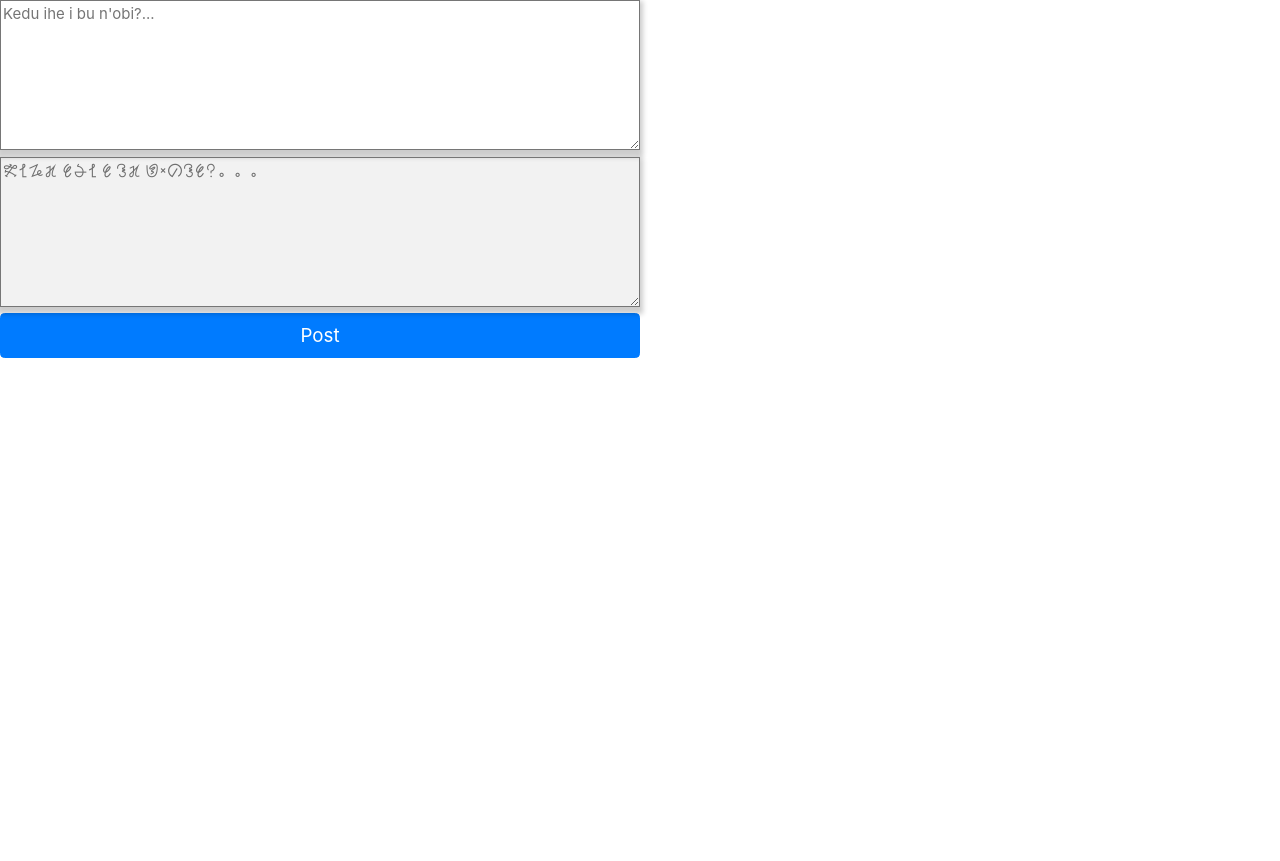
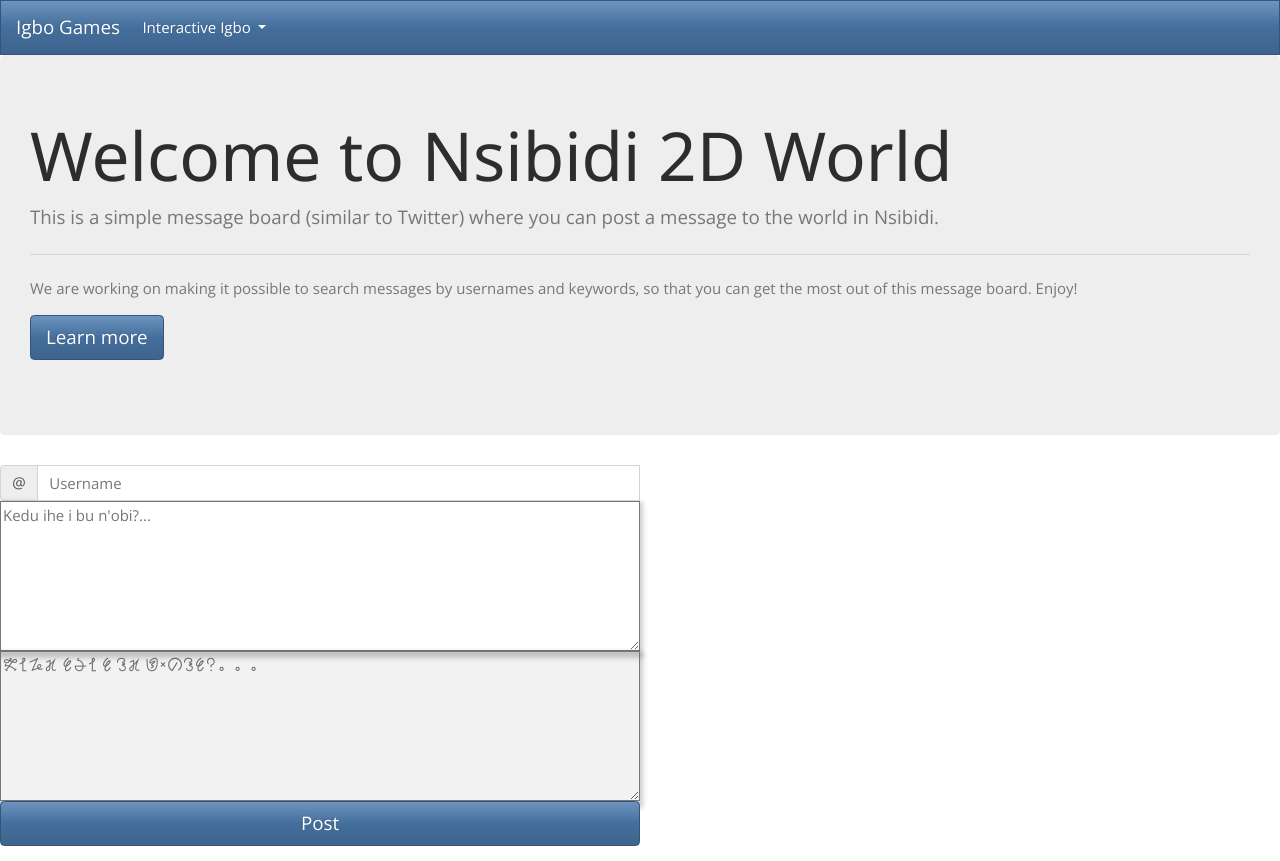
Before and after one commit to neurogirl47/Nsibidi-Twitter-ish, a plain HTML site: page index.html in a window 1280 px wide. Before the commit the page ends 800 px from the top, so only its background shows below. Drawn offline with nearby package versions, Linux system fonts and the light colour scheme; some packages are replaced by stand-ins of ours.

Commit message:
Add files via upload

```diff
--- a/index.html
+++ b/index.html
@@ -5,16 +5,50 @@
             <meta name="viewport" content="width=device-width, initial-scale=1.0">
             <link rel="stylesheet" href="w3.css">
             <link rel="stylesheet" href="https://stackpath.bootstrapcdn.com/bootstrap/4.4.1/css/bootstrap.min.css" integrity="sha384-Vkoo8x4CGsO3+Hhxv8T/Q5PaXtkKtu6ug5TOeNV6gBiFeWPGFN9MuhOf23Q9Ifjh" crossorigin="anonymous">
+            <link rel="stylesheet" href="https://bootswatch.com/4/spacelab/bootstrap.min.css">
             <link rel="stylesheet" href="style.css">
-            <title>Igbo Context Menu</title>
+            <title>Nsibidi2DWorld</title>
     </head>
     <body>
+        <nav class="navbar navbar-expand-lg navbar-dark bg-primary">
+                <a class="navbar-brand" href="/">Igbo Games</a>
+                <button class="navbar-toggler" type="button" data-toggle="collapse" data-target="#navbarNavDropdown" aria-controls="navbarNavDropdown" aria-expanded="false" aria-label="Toggle navigation">
+                  <span class="navbar-toggler-icon"></span>
+                </button>
+                <div class="collapse navbar-collapse" id="navbarNavDropdown">
+                        <ul class="navbar-nav">
+                                <li class="nav-item dropdown active">
+                                  <a class="nav-link dropdown-toggle" href="#" id="navbarDropdownMenuLink" data-toggle="dropdown" aria-haspopup="true" aria-expanded="false">
+                                    Interactive Igbo
+                                  </a>
+                                  <div class="dropdown-menu" aria-labelledby="navbarDropdownMenuLink">
+                                    <a class="dropdown-item" href="/">Akagu Meme Generator</a>
+                                    <a class="dropdown-item" href="/keyboard">Igbo Keyboard</a>
+                                    <a class="dropdown-item" href="/akagu-meme-gen2">Akagu Meme Gen version2</a>
+                                    <a class="dropdown-item" href="/puzzles">Puzzle Downloads</a>
+                                    <a class="dropdown-item" href="/Nsibidi2dworld">Nsibidi2dWorld</a>
+                                  </div>
+                                </li>
+                              </ul>
+                    </div>
+              </nav>
+              <div class="jumbotron">
+                <h1 class="display-3">Welcome to Nsibidi 2D World</h1>
+                <p class="lead">This is a simple message board (similar to Twitter) where you can post a message to the world in Nsibidi.</p>
+                <hr class="my-4">
+                <p>We are working on making it possible to search messages by usernames and keywords, so that you can get the most out of this message board. Enjoy!</p>
+                <p class="lead">
+                  <a class="btn btn-primary btn-lg" href="#myform" role="button">Learn more</a>
+                </p>
+              </div>
         <div id="userpost">
         <form id="myform">
+                <div class="input-group mb-3">
+                <div class="input-group-prepend">
+                <span class="input-group-text" id="basic-addon1">@</span>
+                </div>
+                 <input type="text" class="form-control" placeholder="Username" aria-label="Username" aria-describedby="basic-addon1">
                 <textarea id="textdiv" placeholder="Kedu ihe i bu n'obi?..."></textarea>
-                <textarea id="nsibiditrans" placeholder="Kedu ihe i bu n'obi?..." readonly></textarea>
-                <button type="post-button" class="btn btn-primary btn-lg btn-block">Post</button>
-        </form>
                 <div id="igbo-char-menu">
                         <div class="btn-group charmenu d-none" role="group" aria-label="mycontainer" id="amenu">
                                         <button type="button" class="btn btn-secondary charbtn">a</button>
@@ -101,7 +135,20 @@
                                         <button type="button" class="btn btn-secondary charbtn">Ǹ</button>
                                 </div>
                 </div>
+                <textarea id="nsibiditrans" placeholder="Kedu ihe i bu n'obi?..." readonly></textarea>
+                <button type="post-button" class="btn btn-primary btn-lg btn-block">Post</button>
         </div>
+        </form>
+        </div>
+        <!-- The core Firebase JS SDK is always required and must be listed first -->
+<script src="/__/firebase/7.6.1/firebase-app.js"></script>
+
+<!-- TODO: Add SDKs for Firebase products that you want to use
+     https://firebase.google.com/docs/web/setup#available-libraries -->
+<script src="/__/firebase/7.6.1/firebase-analytics.js"></script>
+
+<!-- Initialize Firebase -->
+<script src="/__/firebase/init.js"></script>
     </body>
 
     <script src="script.js"></script>
```
Lines whose indentation alone changed are shown as unchanged.
